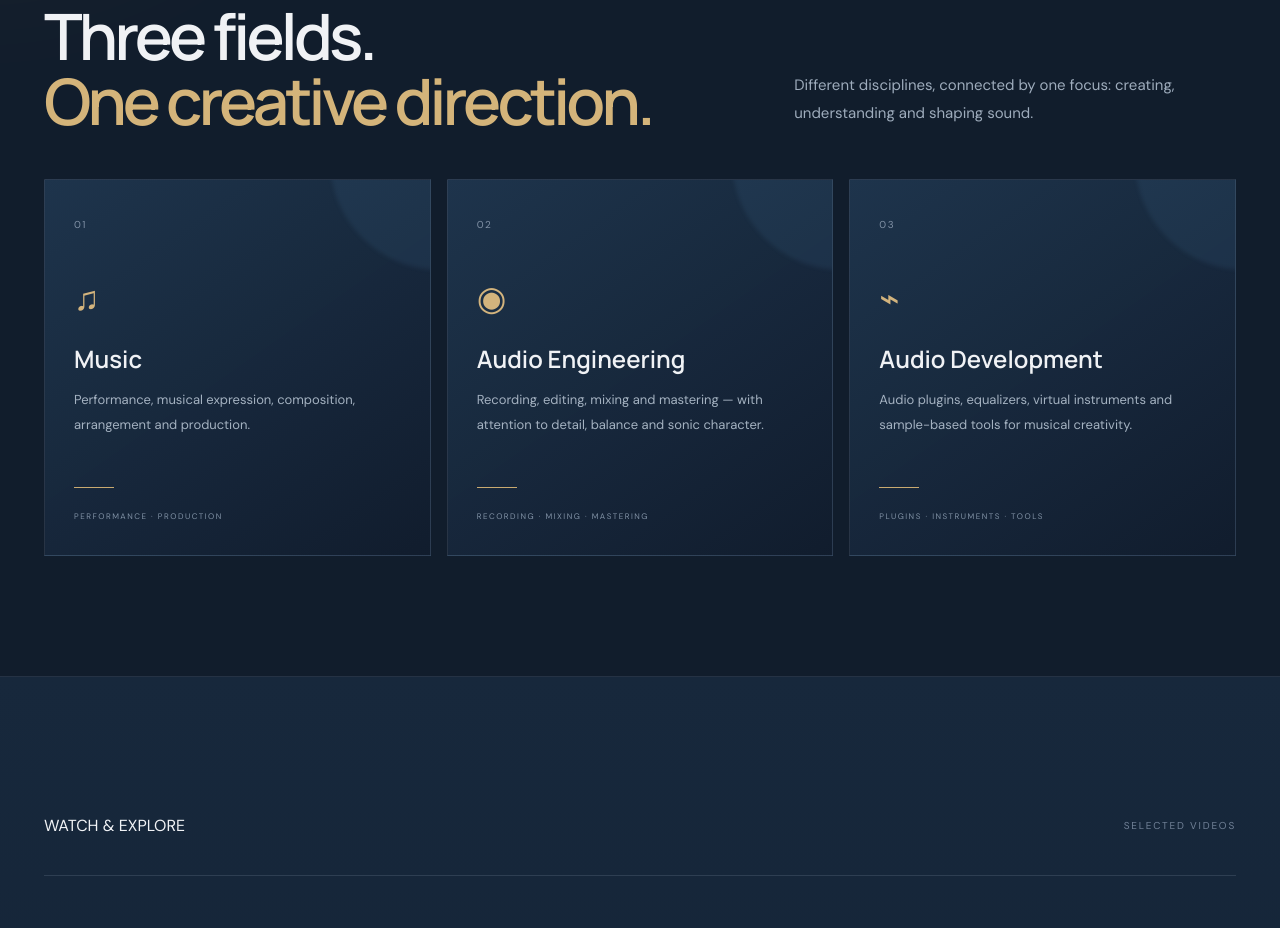
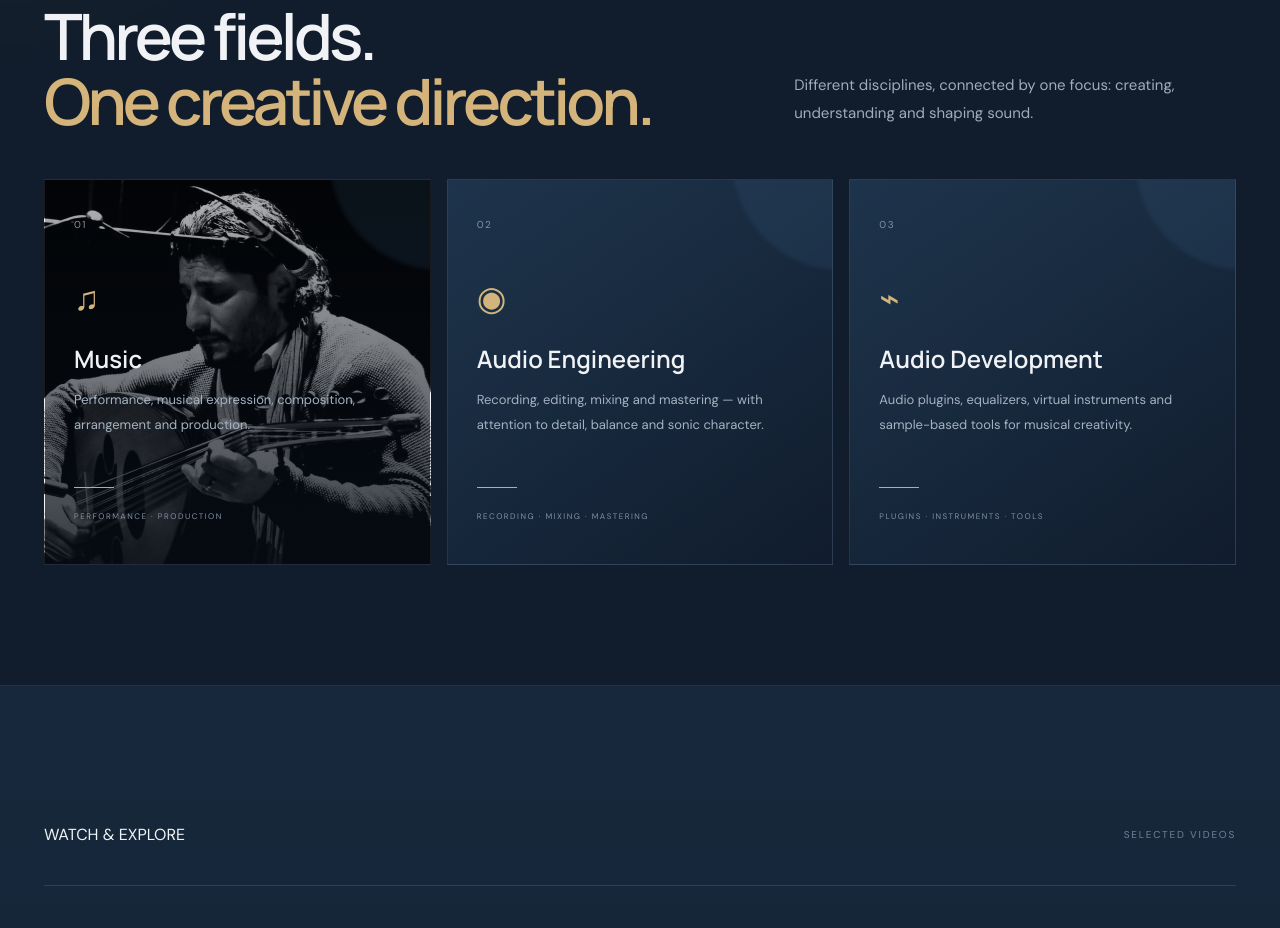
Before and after one commit to GeorgeNaser/George-Naser, a plain HTML site: page index.html in a window 1280 px wide. Shown: the part 2087-3015 px from the top of the page. Drawn offline with Linux system fonts and the light colour scheme.

Commit message:
add GN_Stage

```diff
--- a/css/style.css
+++ b/css/style.css
@@ -52,3 +52,17 @@
 @media(max-width:650px){
   .hero-emblem{width:150px;height:150px;right:-26px;top:-28px;opacity:.82}
 }
+
+
+/* V6 — Music field background only */
+.field-card.field-music{
+  aspect-ratio:1 / 1;
+  min-height:0;
+  background-color:#0b1421;
+  background-image:
+    linear-gradient(180deg,rgba(7,13,22,.30) 0%,rgba(7,13,22,.82) 100%),
+    url("../Assets/Images/GN_Stage.jpg");
+  background-position:center;
+  background-size:cover;
+  background-repeat:no-repeat;
+}
```
Also changed, not shown: Assets/Images/GN_Stage.jpg (added).
